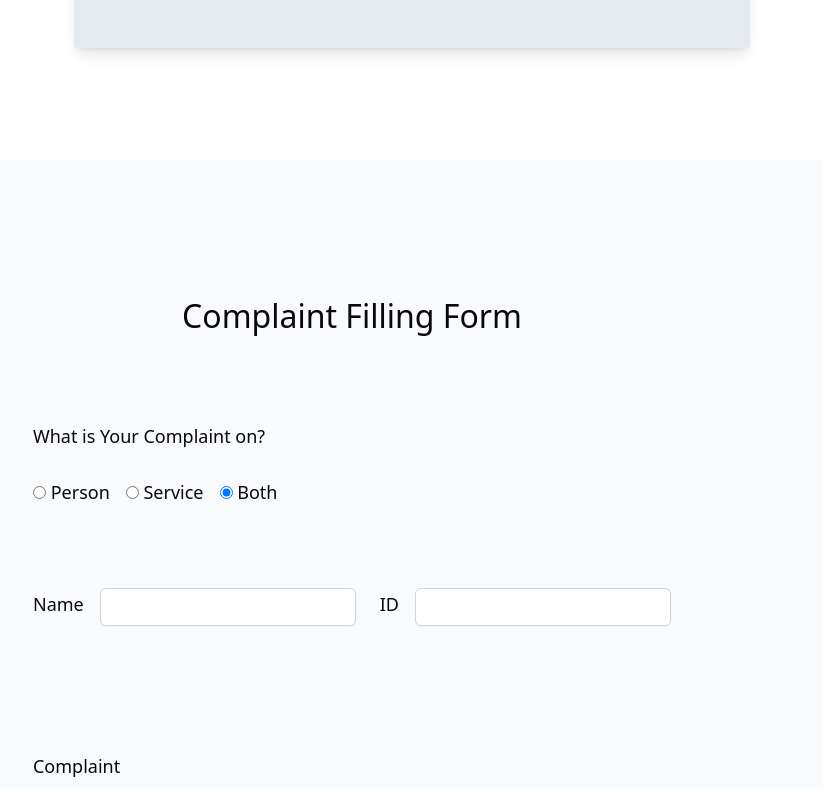
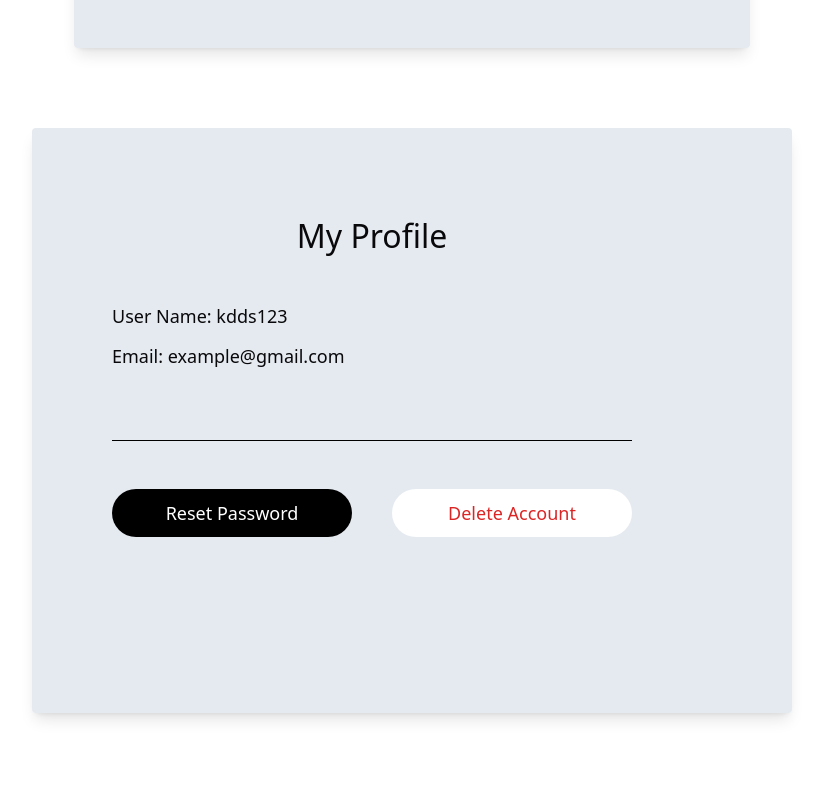
Before and after one commit to Kad-19/safe-mic-project, a React (Vite) app: page /signup in a window 1280 px wide. Shown: the part 820-1608 px from the top of the page, without its empty margins (228-1051 px from the left). Built offline with nearby package versions, Linux system fonts and the light colour scheme.

Commit message:
my profile 1st commit

```diff
--- a/src/App.jsx
+++ b/src/App.jsx
@@ -2,12 +2,13 @@ import React from "react";
 import Navbar from "./component/Navbar/Navbar";
 import AllRouting from "./component/AllRouting/AllRouting";
 import ComplaintForm from "./component/FillingForm/ComplaintForm";
+import MyProfile from "./component/MyProfile/MyProfile";
 const App = () => {
   return (
   <div className="">
     <Navbar/>
     <AllRouting/>
-    <ComplaintForm/>
+    <MyProfile/>
   </div>
   )
 }
--- a/src/component/LoginPage/Reg.jsx
+++ b/src/component/LoginPage/Reg.jsx
@@ -9,7 +9,7 @@ const Reg = () => {
     <div className="flex bg-slate-300 border-slate-500 rounded pt-10 pl-10 pr-40 pb-32 shadow-lg    backdrop-blur-sm bg-opacity-50 text-sm/[40px] ">
     <form action="">
 
-      <h1 className="text-[32px] pb-10 ">Your Account</h1>
+      <h1 className="text-[32px] pb-10 ">Create Account</h1>
       <div className="relative my-10 flex space-x-8 text-[18px]">
        <label htmlFor="">Email</label>
         <input type="email" className="mt-1 block w-full px-3 py-2 bg-white border border-slate-300 rounded-md text-sm shadow-sm placeholder-slate-400
--- /dev/null
+++ b/src/component/MyProfile/MyProfile.jsx
@@ -0,0 +1,26 @@
+import React from 'react'
+
+const MyProfile = () => {
+  return (
+    <div className="flex justify-center items-center rounded md p8 m-20">
+    <div className="flex bg-slate-300 border-slate-500 rounded pt-10 pl-20 pr-40 pb-32 shadow-lg bg-opacity-50 text-sm/[40px] ">
+      <form action="">
+        <h1 className="text-[32px] pb-10 pt-12  text-center">My Profile</h1>
+        <div className="text-[18px] pb-12">
+        <p>User Name: kdds123</p>
+        <p>Email: example@gmail.com</p>
+        </div>
+        <div className="border-t border-black my-4"></div>
+
+        <div className="flex space-x-10 space-y- text-[18px] my-12">
+          <button type="submit" className='h-12 w-60 object-cover rounded-full bg-black text-white hover:bg-gray-600 py- transition-colors duration-200'>Reset Password</button>
+
+          <button type="submit" className='h-12 w-60 object-cover rounded-full bg-white text-red-600 hover:bg-red-300 py-0 transition-colors duration-200'>Delete Account</button>
+        </div>
+      </form>
+    </div>
+  </div>
+  )
+}
+
+export default MyProfile
```
